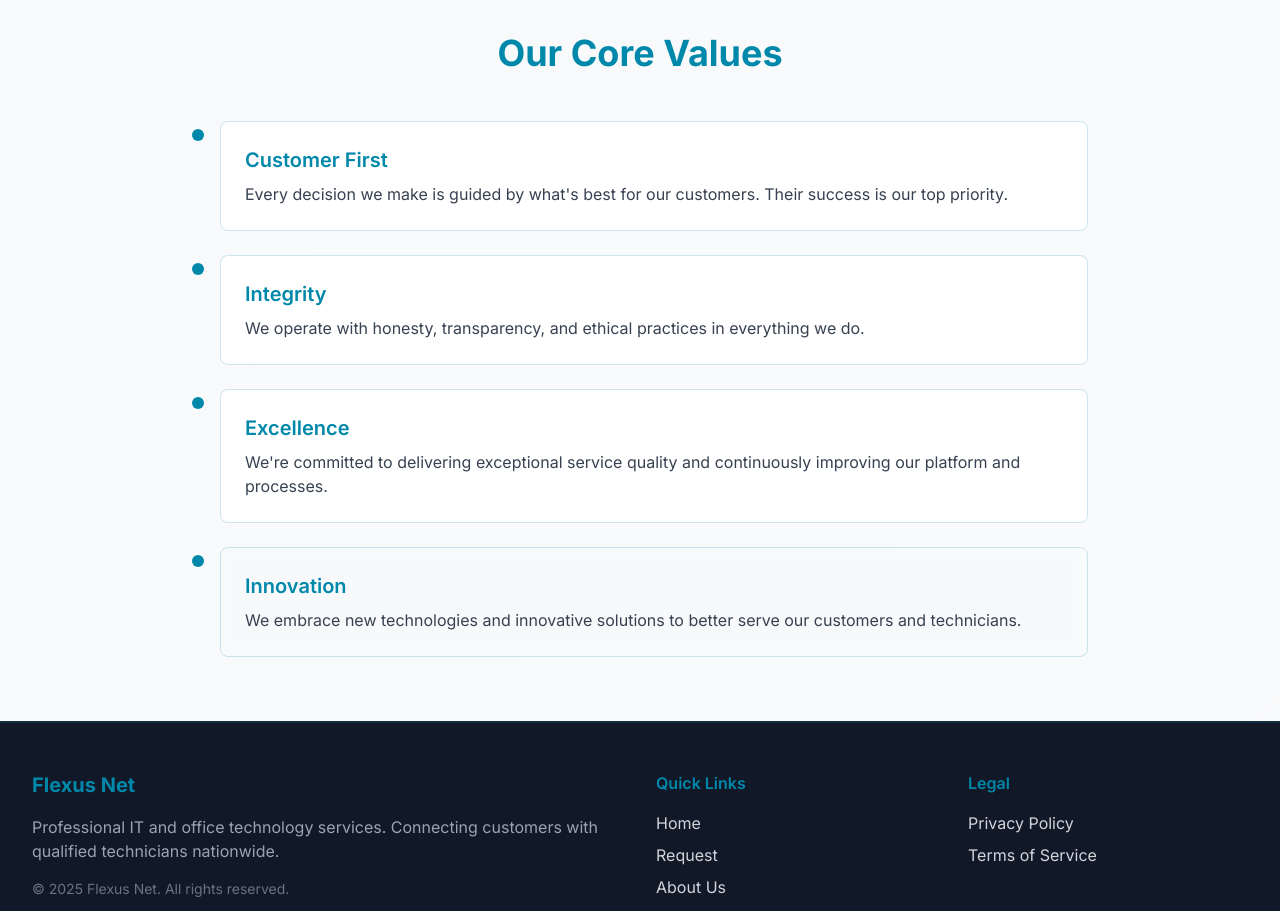
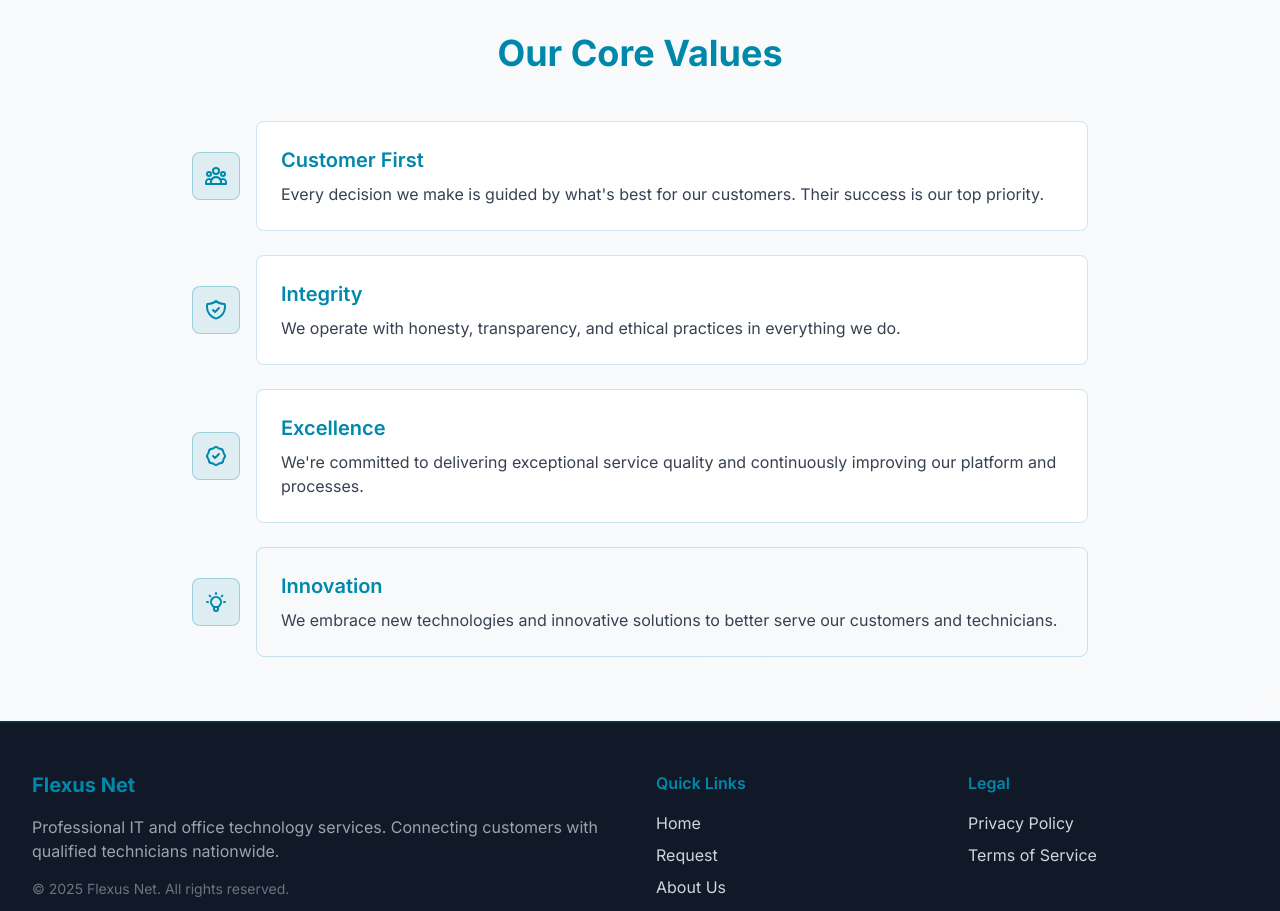
Before and after one commit to alekmarinov/flexusnet, a Next.js app: page /about in a window 1280 px wide. Shown: the part 1900-2811 px from the top of the page. Built offline with nearby package versions, Linux system fonts and the light colour scheme.

Commit message:
Update page.tsx

```diff
--- a/app/about/page.tsx
+++ b/app/about/page.tsx
@@ -161,8 +161,12 @@ export default function AboutPage() {
           </div>
 
           <div className="max-w-4xl mx-auto space-y-6">
-            <div className="flex items-start group">
-              <div className="flex-shrink-0 w-3 h-3 bg-neon-cyan rounded-full mt-2 mr-4"></div>
+            <div className="flex items-center group">
+              <div className="flex-shrink-0 w-12 h-12 bg-neon-cyan/10 rounded-lg flex items-center justify-center mr-4 border border-neon-cyan/30 group-hover:border-neon-cyan group-hover:bg-neon-cyan/20 transition-all duration-300">
+                <svg className="w-6 h-6 text-neon-cyan" fill="none" stroke="currentColor" viewBox="0 0 24 24">
+                  <path strokeLinecap="round" strokeLinejoin="round" strokeWidth={2} d="M17 20h5v-2a3 3 0 00-5.356-1.857M17 20H7m10 0v-2c0-.656-.126-1.283-.356-1.857M7 20H2v-2a3 3 0 015.356-1.857M7 20v-2c0-.656.126-1.283.356-1.857m0 0a5.002 5.002 0 019.288 0M15 7a3 3 0 11-6 0 3 3 0 016 0zm6 3a2 2 0 11-4 0 2 2 0 014 0zM7 10a2 2 0 11-4 0 2 2 0 014 0z" />
+                </svg>
+              </div>
               <div className="bg-white backdrop-blur-sm p-6 rounded-lg border border-neon-cyan/20 group-hover:border-neon-cyan/40 transition-all duration-300 flex-1">
                 <h3 className="text-xl font-semibold text-neon-cyan mb-2">Customer First</h3>
                 <p className="text-gray-700">
@@ -172,8 +176,12 @@ export default function AboutPage() {
               </div>
             </div>
 
-            <div className="flex items-start group">
-              <div className="flex-shrink-0 w-3 h-3 bg-neon-cyan rounded-full mt-2 mr-4"></div>
+            <div className="flex items-center group">
+              <div className="flex-shrink-0 w-12 h-12 bg-neon-cyan/10 rounded-lg flex items-center justify-center mr-4 border border-neon-cyan/30 group-hover:border-neon-cyan group-hover:bg-neon-cyan/20 transition-all duration-300">
+                <svg className="w-6 h-6 text-neon-cyan" fill="none" stroke="currentColor" viewBox="0 0 24 24">
+                  <path strokeLinecap="round" strokeLinejoin="round" strokeWidth={2} d="M9 12l2 2 4-4m5.618-4.016A11.955 11.955 0 0112 2.944a11.955 11.955 0 01-8.618 3.04A12.02 12.02 0 003 9c0 5.591 3.824 10.29 9 11.622 5.176-1.332 9-6.03 9-11.622 0-1.042-.133-2.052-.382-3.016z" />
+                </svg>
+              </div>
               <div className="bg-white backdrop-blur-sm p-6 rounded-lg border border-neon-cyan/20 group-hover:border-neon-cyan/40 transition-all duration-300 flex-1">
                 <h3 className="text-xl font-semibold text-neon-cyan mb-2">Integrity</h3>
                 <p className="text-gray-700">
@@ -182,8 +190,12 @@ export default function AboutPage() {
               </div>
             </div>
 
-            <div className="flex items-start group">
-              <div className="flex-shrink-0 w-3 h-3 bg-neon-cyan rounded-full mt-2 mr-4"></div>
+            <div className="flex items-center group">
+              <div className="flex-shrink-0 w-12 h-12 bg-neon-cyan/10 rounded-lg flex items-center justify-center mr-4 border border-neon-cyan/30 group-hover:border-neon-cyan group-hover:bg-neon-cyan/20 transition-all duration-300">
+                <svg className="w-6 h-6 text-neon-cyan" fill="none" stroke="currentColor" viewBox="0 0 24 24">
+                  <path strokeLinecap="round" strokeLinejoin="round" strokeWidth={2} d="M9 12l2 2 4-4M7.835 4.697a3.42 3.42 0 001.946-.806 3.42 3.42 0 014.438 0 3.42 3.42 0 001.946.806 3.42 3.42 0 013.138 3.138 3.42 3.42 0 00.806 1.946 3.42 3.42 0 010 4.438 3.42 3.42 0 00-.806 1.946 3.42 3.42 0 01-3.138 3.138 3.42 3.42 0 00-1.946.806 3.42 3.42 0 01-4.438 0 3.42 3.42 0 00-1.946-.806 3.42 3.42 0 01-3.138-3.138 3.42 3.42 0 00-.806-1.946 3.42 3.42 0 010-4.438 3.42 3.42 0 00.806-1.946 3.42 3.42 0 013.138-3.138z" />
+                </svg>
+              </div>
               <div className="bg-white backdrop-blur-sm p-6 rounded-lg border border-neon-cyan/20 group-hover:border-neon-cyan/40 transition-all duration-300 flex-1">
                 <h3 className="text-xl font-semibold text-neon-cyan mb-2">Excellence</h3>
                 <p className="text-gray-700">
@@ -193,8 +205,12 @@ export default function AboutPage() {
               </div>
             </div>
 
-            <div className="flex items-start group">
-              <div className="flex-shrink-0 w-3 h-3 bg-neon-cyan rounded-full mt-2 mr-4"></div>
+            <div className="flex items-center group">
+              <div className="flex-shrink-0 w-12 h-12 bg-neon-cyan/10 rounded-lg flex items-center justify-center mr-4 border border-neon-cyan/30 group-hover:border-neon-cyan group-hover:bg-neon-cyan/20 transition-all duration-300">
+                <svg className="w-6 h-6 text-neon-cyan" fill="none" stroke="currentColor" viewBox="0 0 24 24">
+                  <path strokeLinecap="round" strokeLinejoin="round" strokeWidth={2} d="M9.663 17h4.673M12 3v1m6.364 1.636l-.707.707M21 12h-1M4 12H3m3.343-5.657l-.707-.707m2.828 9.9a5 5 0 117.072 0l-.548.547A3.374 3.374 0 0014 18.469V19a2 2 0 11-4 0v-.531c0-.895-.356-1.754-.988-2.386l-.548-.547z" />
+                </svg>
+              </div>
               <div className="bg-cyber-darkblue/30 backdrop-blur-sm p-6 rounded-lg border border-neon-cyan/20 group-hover:border-neon-cyan/50 transition-all duration-300 flex-1">
                 <h3 className="text-xl font-semibold text-neon-cyan mb-2">Innovation</h3>
                 <p className="text-gray-700">
```
